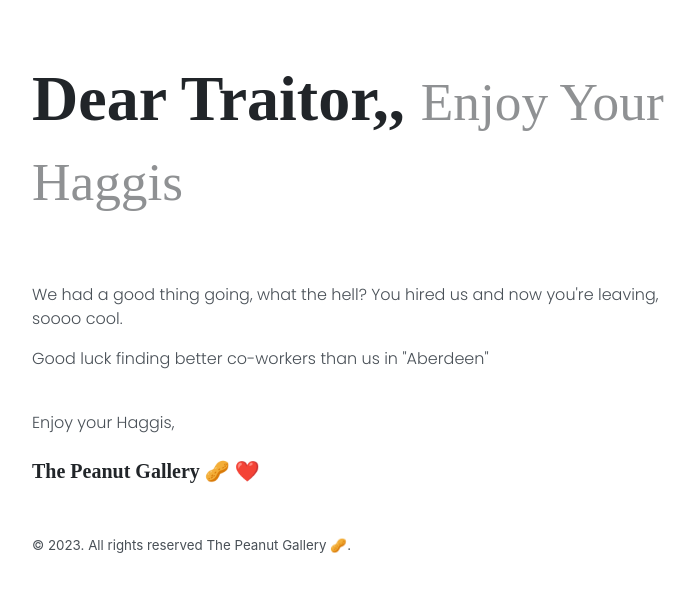
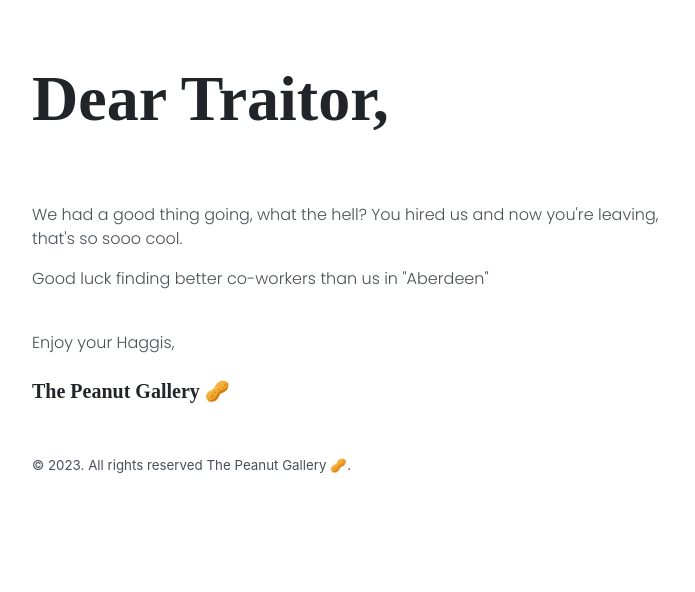
Before and after one commit to P-Brower/goodbye, a Jekyll site: the page built from index.html, in a window 1280 px wide. Shown: the top 592 px of the page, without its empty margins (272-967 px from the left). Built offline with Jekyll 4.4.1, drawn with Linux system fonts in a browser that asks for light colours; some web fonts are replaced; the list of posts is cut into pages by our own code.

Commit message:
updated head and default

```diff
--- a/_includes/head.html
+++ b/_includes/head.html
@@ -2,29 +2,29 @@
   <meta charset="UTF-8">
   <meta name="viewport" content="width=device-width, initial-scale=1.0">
 <!-- Primary Meta Tags -->
-<title>{{site.title}} • {{site.tagline}}</title>
+<title>{{site.title}}</title>
 <meta name="author" content="{{site.author.name}}" />
 <meta name="image" property="og:image" content="{{site.banner}}" />
-<meta name="title" content="{{site.title}} | {{site.tagline}}" />
+<meta name="title" content="{{site.title}}" />
 <meta name="description" content="{{site.description}}" />
 
 <!-- Open Graph / Facebook -->
 <meta property="og:type" content="website" />
 <meta property="og:url" content="https://dannysleaving.us/" />
-<meta property="og:title" content="{{site.title}} | {{site.tagline}}" />
+<meta property="og:title" content="{{site.title}}" />
 <meta property="og:description" content="{{site.description}}" />
 
 <!-- Twitter -->
 <meta property="twitter:card" content="summary_large_image" />
 <meta property="twitter:url" content="https://dannysleaving.us/" />
-<meta property="twitter:title" content="{{site.title}} | {{site.tagline}}" />
+<meta property="twitter:title" content="{{site.title}}" />
 <meta property="twitter:description" content="{{site.description}}" />
 <meta property="twitter:image" content="{{site.banner}}" />
 
 
   <title>
     {% if page.title == "Home" %}
-      {{ site.title }}{% if site.tagline %} &middot; {{ site.tagline }}{% endif %}
+      {{ site.title }}
     {% else %}
       {{ page.title }} &middot; {{ site.title }}
     {% endif %}
@@ -32,8 +32,6 @@
 
   <link rel="stylesheet" href="{{ 'styles.css' | relative_url }}">
   <link rel="apple-touch-icon" sizes="144x144" href="{{ '/assets/apple-touch-icon.png' | relative_url }}">
-  <link rel="shortcut icon" href="{{ '/assets/favicon-32x32.ico' | relative_url }}">
+  <link rel="shortcut icon" href="{{ '/assets/favicon-32x32.png' | relative_url }}">
   <link rel="alternate" type="application/atom+xml" title="{{ site.title }}" href="{{ 'atom.xml' | relative_url }}">
-
-  {% seo title=false %}
 </head>
--- a/_layouts/default.html
+++ b/_layouts/default.html
@@ -8,8 +8,7 @@
     <div class="container content">
       <header class="masthead">
         <h1 class="masthead-title">
-          <a href="{{ site.baseurl }}/" title="Home">{{ site.title }},</a>
-          <small>{{ site.tagline }}</small>
+          <a href="{{ site.baseurl }}/" title="Home">{{ site.title }}</a>
         </h1>
       </header>
 
--- a/index.html
+++ b/index.html
@@ -5,9 +5,9 @@ title: Home
 
 <div class>
 <p>We had a good thing going, what the hell?
-You hired us and now you're leaving, soooo cool.</p>
+You hired us and now you're leaving, that's so sooo cool.</p>
 <p>Good luck finding better co-workers than us in "Aberdeen"</p>
 <br>
 <p>Enjoy your Haggis,</p>
-<h3>{{site.author.name}} ❤️</h3>
+<h3>{{site.author.name}}</h3>
 </div>
```
